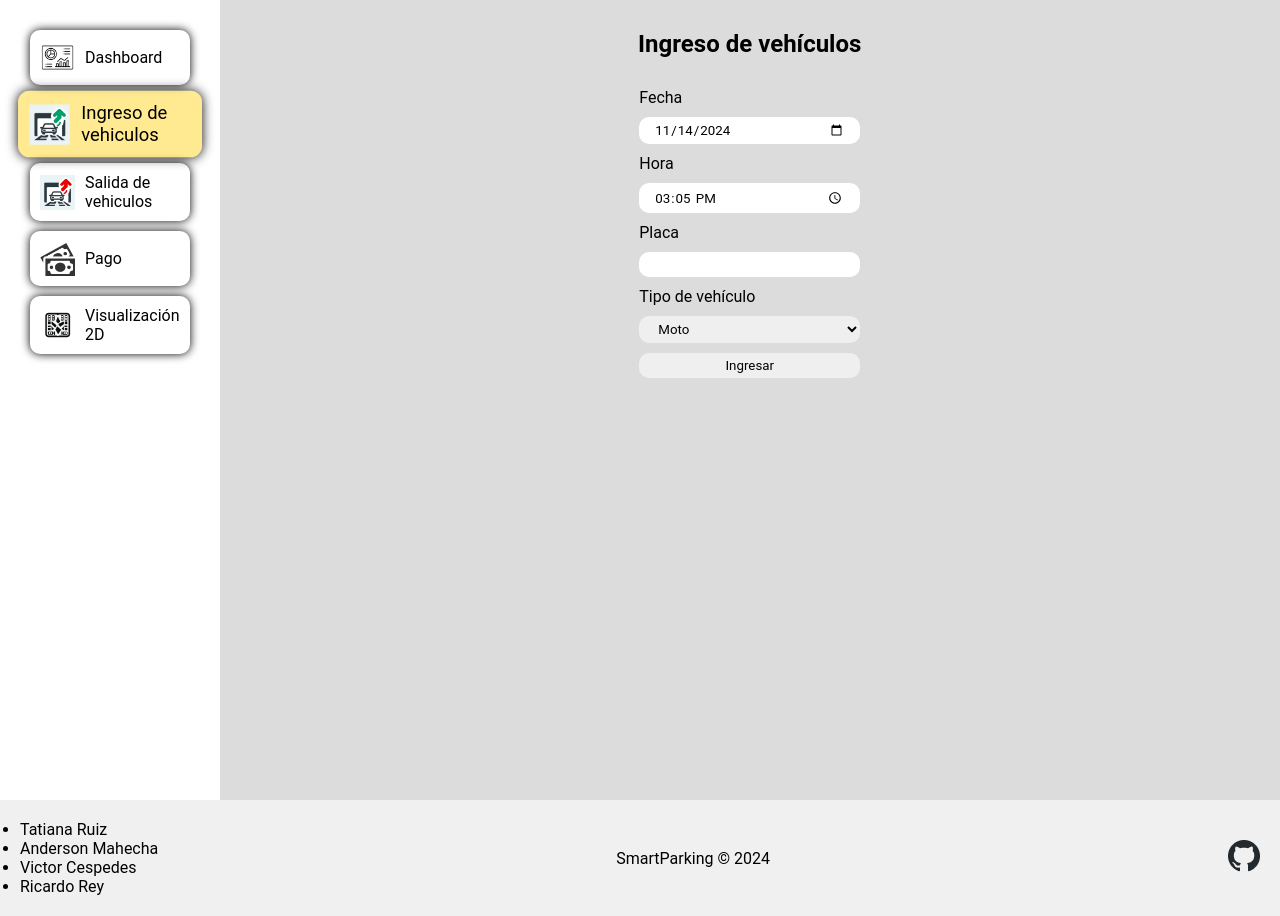
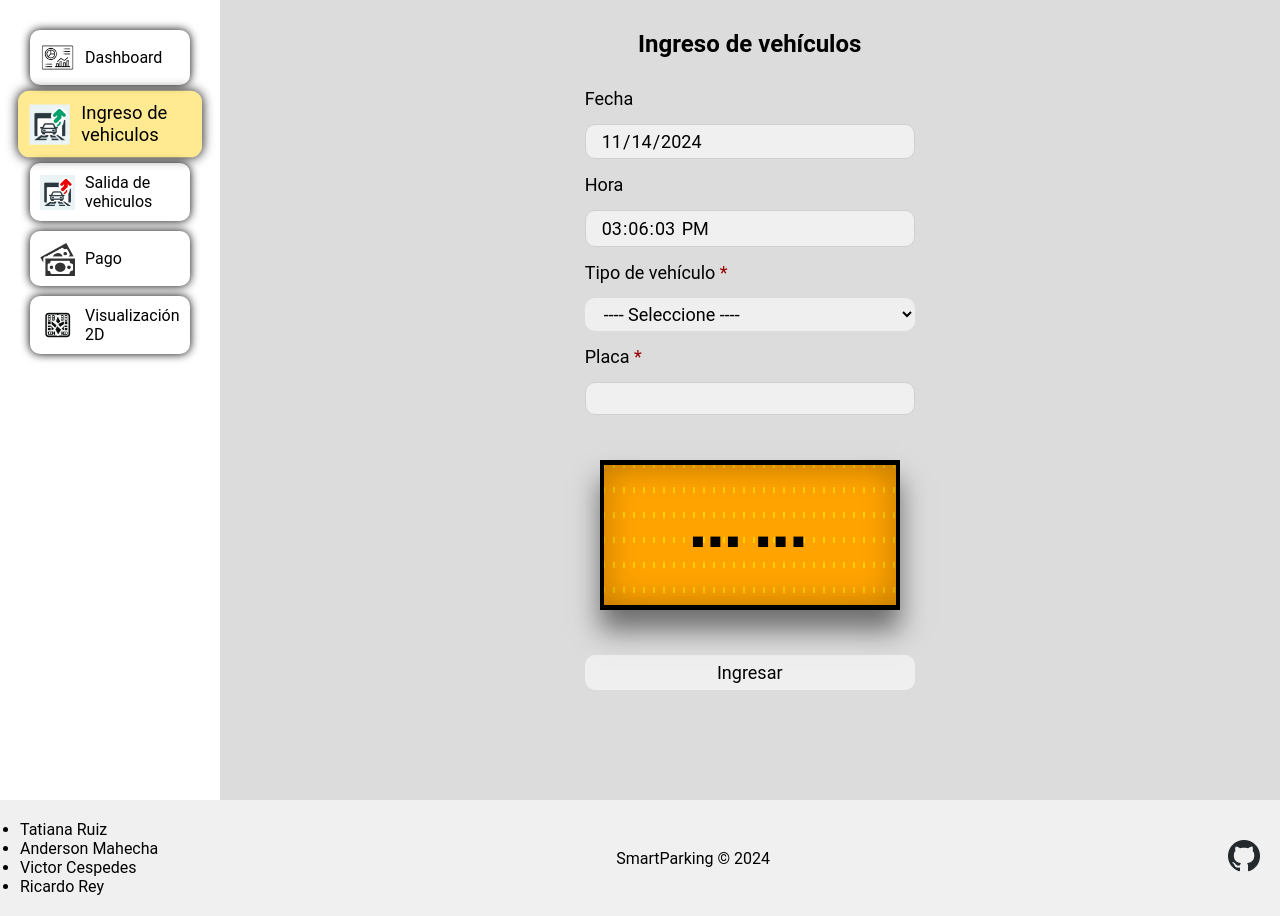
Before and after one commit to AndersonMahecha/smart-parking, a Flask app: page /ingreso in a window 1280 px wide. Shown: the part 84-1000 px from the top of the page. Run offline with Flask 3, Linux system fonts and the light colour scheme.

Commit message:
Ajustes visuales de la placa y restricciones en el formulario

```diff
--- a/api/main.py
+++ b/api/main.py
@@ -94,5 +94,5 @@ def shutdown_session(exception=None):
     db_session.remove()
 
 
-# if __name__ == "__main__":
-#     app.run(host="0.0.0.0", port=8080)
+if __name__ == "__main__":
+    app.run(host="0.0.0.0", port=8080)
--- a/api/static/css/styles.css
+++ b/api/static/css/styles.css
@@ -28,17 +28,32 @@ a {
     transform: scale(1.15);
 }
 
-input, select{
+input,
+select {
     padding: 5px 15px;
     border: none;
     border-radius: 10px;
 
 }
 
-button{
-    padding: 5px 5px;
+/* Estilos para el campo de entrada de la placa cuando está deshabilitado */
+input:disabled,
+input:read-only {
+    background-color: var(--gray-footer);
+    border: 1px solid #d0d0d0;
+    cursor: not-allowed;
+}
+
+button {
+    cursor: pointer;
+    padding: 7px 5px;
     border: none;
     border-radius: 10px;
+}
+
+button:hover {
+    background-color: var(--brand-color-light);
+    border: 1px solid rgba(0, 0, 0, 0.1);
 }
 
 header {
@@ -99,18 +114,53 @@ main {
     align-items: center;
     background-color: var(--gray-content);
 
-    gap:30px;
+    gap: 30px;
     width: 100%;
 
     padding: 30px;
 }
 
-#formulario form{
+#formulario form {
     display: flex;
     flex-direction: column;
-    gap: 10px;
+    gap: 15px;
     width: 100%;
     max-width: 400px;
+}
+
+#formulario form>* {
+    font-size: 18px;
+}
+
+#placa {
+    /* añadir espaciado entre letras */
+    letter-spacing: 2px;
+}
+
+.placa-preview {
+    width: 150px;
+    height: 30px;
+    border-width: 1px 2px;
+    border-style: solid;
+    border-color: black;
+    display: flex;
+    align-items: center;
+    justify-content: center;
+    font-size: 5em;
+    font-weight: bold;
+    font-family: Arial, sans-serif;
+    background-color: #FFCC00;
+    color: black;
+    letter-spacing: 0.1em;
+    transform: scale(2, 5);
+    overflow: hidden;
+
+    margin: 90px;
+
+    background-blend-mode: multiply;
+    background-image: radial-gradient(circle, #ffcc00 3px, transparent 2px);
+    background-size: 5px 5px;
+    box-shadow: inset 0 0 10px rgba(0, 0, 0, 0.3), 0 4px 8px rgba(0, 0, 0, 0.5);
 }
 
 footer {
--- a/api/templates/ingreso.html
+++ b/api/templates/ingreso.html
@@ -50,20 +50,26 @@
         <section class="box" id="section-content"> <!-- Contenido -->
             <h1>Ingreso de vehículos</h1>
             <div id="formulario">
-                <form action="">
+                <form id="vehiculo-form" action="">
                     <!-- fecha y hora -->
                     <label for="fecha">Fecha</label>
-                    <input type="date" id="fecha" name="fecha" required>
+                    <input type="date" name="fecha" id="fecha" class="input-required" required readonly>
                     <label for="hora">Hora</label>
-                    <input type="time" id="hora" name="hora" required>
-                    <!-- placa y tipo -->
-                    <label for="placa">Placa</label>
-                    <input type="text" id="placa" name="placa" required>
-                    <label for="tipo">Tipo de vehículo</label>
+                    <input type="time" name="hora" id="hora" class="input-required" required readonly>
+                    <!-- Tipo de vehiculo -->
+                    <label for="tipo">Tipo de vehículo <span style="color: rgb(150, 0, 0);">*</span></label>
                     <select name="tipo" id="tipo" required>
+                        <option value="" disabled selected>---- Seleccione ----</option>
+                        <option value="carro">Carro</option>
                         <option value="moto">Moto</option>
-                        <option value="carro">Carro</option>
                     </select>
+                    <!-- placa -->
+                    <label for="placa">Placa <span style="color: rgb(150, 0, 0);">*</span></label>
+                    <input type="text" id="placa" name="placa" maxlength="6" style="text-transform:uppercase;" required
+                        disabled>
+                    <div id="placa-preview" class="placa-preview">
+                        <span id="placa-text">--- ---</span>
+                    </div>
                     <button type="submit">Ingresar</button>
                 </form>
             </div>
```
Also changed, not shown: api/static/js/ingreso.js (+94 -6 lines).
